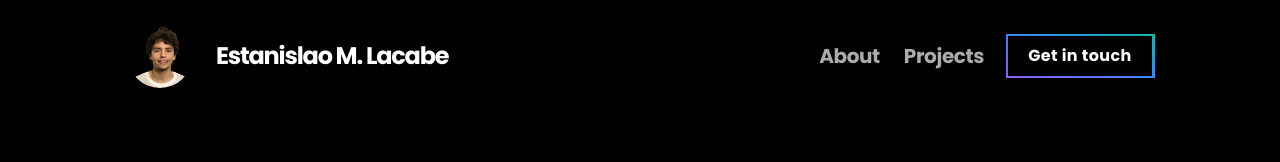
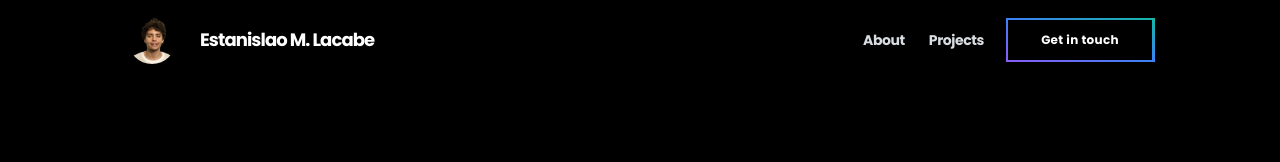
Before and after one commit to estaniml/emlacabe, a Next.js app: page /projects in a window 1280 px wide. Shown: the top 162 px of the page. Built offline with nearby package versions, Linux system fonts and the light colour scheme.

Commit message:
adding HICS project and changing some styles of the header

```diff
--- a/components/Header.js
+++ b/components/Header.js
@@ -10,11 +10,11 @@ const Header = ({menu, setMenu}) => {
 
   return (
     <header className="fixed top-0 w-full bg-black/40 z-50 backdrop-filter backdrop-blur-2xl">
-        <div className="w-full md:w-4/5 px-4 md:px-0 mx-auto py-4 md:py-6 flex justify-between items-center">
+        <div className="w-full md:w-4/5 px-4 md:px-0 mx-auto py-4 md:py-4 flex justify-between items-center">
             <Link href='/'>
                 <div className="flex items-center space-x-6">
                     <motion.div
-                        className="relative w-8 h-8 md:w-16 md:h-16 rounded-full opacity-100 overflow-hidden"
+                        className="relative w-8 h-8 md:w-12 md:h-12 rounded-full opacity-100 overflow-hidden"
                         initial={{opacity: 0}}
                         animate={{opacity: 1}}
                         transition={{duration: 1}}
@@ -33,7 +33,7 @@ const Header = ({menu, setMenu}) => {
                         />
                     </motion.div>
                     <motion.h2
-                        className="md:text-2xl font-bold tracking-tighter"
+                        className="md:text-lg font-bold tracking-tighter"
                         initial={{opacity: 0}}
                         animate={{opacity: 1}}
                         transition={{duration: 1.2}}
@@ -44,14 +44,14 @@ const Header = ({menu, setMenu}) => {
             <nav className="hidden md:flex items-center space-x-6 tracking-tight">
                 <Link href='/'>
                     <motion.p
-                        className="text-xl font-bold text-slate-100/70 hover:text-indigo-600 transition-all ease-linear duration-150"
+                        className="text-sm font-bold text-slate-100/90 hover:text-indigo-600 transition-all ease-linear duration-150"
                         initial={{opacity: 0}}
                         animate={{opacity: 1}}
                         transition={{duration: 1.6}}
                     >About</motion.p>
                 </Link>
                 <Link href='/projects'>
-                    <motion.p className="text-xl font-bold text-slate-100/70 hover:text-indigo-600 transition-all ease-linear duration-150"
+                    <motion.p className="text-sm font-bold text-slate-100/90 hover:text-indigo-600 transition-all ease-linear duration-150"
                         initial={{opacity: 0}}
                         animate={{opacity: 1}}
                         transition={{duration: 1.8}}
@@ -60,7 +60,7 @@ const Header = ({menu, setMenu}) => {
 
                 <Link href='/contact'>
                     <motion.button
-                        className="w-36 h-10 font-bold relative tracking-wide bg-black after:w-[149px] after:h-[44px] after:absolute after:-top-[2px] after:-z-10 after:bg-white after:-left-[2.5px] after:bg-gradient-to-tr after:from-violet-500 after:via-blue-500 after:to-teal-500 text-white  px-4 py-2 hover:bg-gradient-to-tr hover:from-violet-500 hover:via-blue-500 hover:to-teal-500 hover:shadow-xl hover:shadow-indigo-600/40 transition-all ease-linear duration-400"
+                        className="w-36 h-10 font-bold relative tracking-wide bg-black after:w-[149px] after:h-[44px] after:absolute after:-top-[2px] after:-z-10 after:bg-white after:-left-[2.5px] after:bg-gradient-to-tr after:from-violet-500 after:via-blue-500 after:to-teal-500 text-white  px-2 py-1 hover:bg-gradient-to-tr hover:from-violet-500 hover:via-blue-500 hover:to-teal-500 hover:shadow-xl hover:shadow-indigo-600/40 transition-all ease-linear duration-400 text-xs"
                         initial={{y: -100}}
                         animate={{y: 0}}
                         transition={{duration: 1}}
--- a/components/projectCards/Description.js
+++ b/components/projectCards/Description.js
@@ -1,6 +1,6 @@
 import { useState } from 'react'
 import { FaHtml5, FaReact, FaGitAlt, FaCss3Alt, FaVuejs, FaSpeakap, FaSass  } from 'react-icons/fa'
-import { SiTailwindcss, SiJavascript, SiNextdotjs, SiVercel, SiVite, SiReactrouter, SiNetlify, SiStyledcomponents, SiTypescript, SiFirebase, SiCreatereactapp } from 'react-icons/si'
+import { SiTailwindcss, SiJavascript, SiNextdotjs, SiVercel, SiVite, SiReactrouter, SiNetlify, SiStyledcomponents, SiTypescript, SiFirebase, SiCreatereactapp, SiMaterialui, SiRedux } from 'react-icons/si'
 import { motion } from "framer-motion";
 
 const Description = ({project}) => {
@@ -13,7 +13,7 @@ const Description = ({project}) => {
         return <FaHtml5 className='text-lg' />
       case 'vite':
         return <SiVite className='text-lg' />
-      case 'styledcomponents':
+      case 'styled components':
         return <SiStyledcomponents className='text-lg' />
       case 'tailwindcss':
         return <SiTailwindcss className='text-lg' />
@@ -49,6 +49,10 @@ const Description = ({project}) => {
         return <FaSpeakap className='text-lg' />
       case 'sass':
         return <FaSass className='text-lg' />
+      case 'material ui':
+        return <SiMaterialui className='text-lg' />
+      case 'redux':
+        return <SiRedux className='text-lg' />
       default:
         break;
     }
--- a/db.js
+++ b/db.js
@@ -33,6 +33,9 @@ import terrazasMobile from './public/projects/terrazas-mobile.png'
 
 import fmwDesktop from './public/projects/fmw-desktop.png'
 import fmwMobile from './public/projects/fmw-mobile.png'
+
+import hicsDesktop from './public/projects/hics-desktop.png'
+import hicsMobile from './public/projects/hics-mobile.png'
 
 import vueestateDesktop from './public/projects/vueestate-desktop.png'
 
@@ -104,6 +107,23 @@ export const projecstList = [
         },
         url: 'https://floy-myweather.netlify.app/',
         gitUrl: null,
+    },
+    {
+        id: 16,
+        title: 'HICS Capital',
+        description: 'Web for a client',
+        type: ['real', 'next'],
+        img: {
+            desktop: hicsDesktop,
+            mobile: hicsMobile
+        } ,
+        tools: {
+            html: [ 'html', 'material ui', 'styled components'],
+            js: [ 'javascript', 'react', 'redux'],
+            extra: [ 'git' ]
+        },
+        url: 'https://hicscapital.com/',
+        gitUrl: 'https://github.com/carlavgonzalez25/hics-landing',
     },
     {
         id: 14,
@@ -200,7 +220,7 @@ export const projecstList = [
             mobile: vitssanMobile
         } ,
         tools: {
-            html: [ 'html', 'styledcomponents', 'vite'],
+            html: [ 'html', 'tailwindcss', 'vite'],
             js: [ 'javascript', 'react'],
             extra: [ 'vercel', 'git' ]
         },
```
Also changed, not shown: public/projects/hics-mobile.png (added), 1 other file (tests, documents, lock files or other folders).
